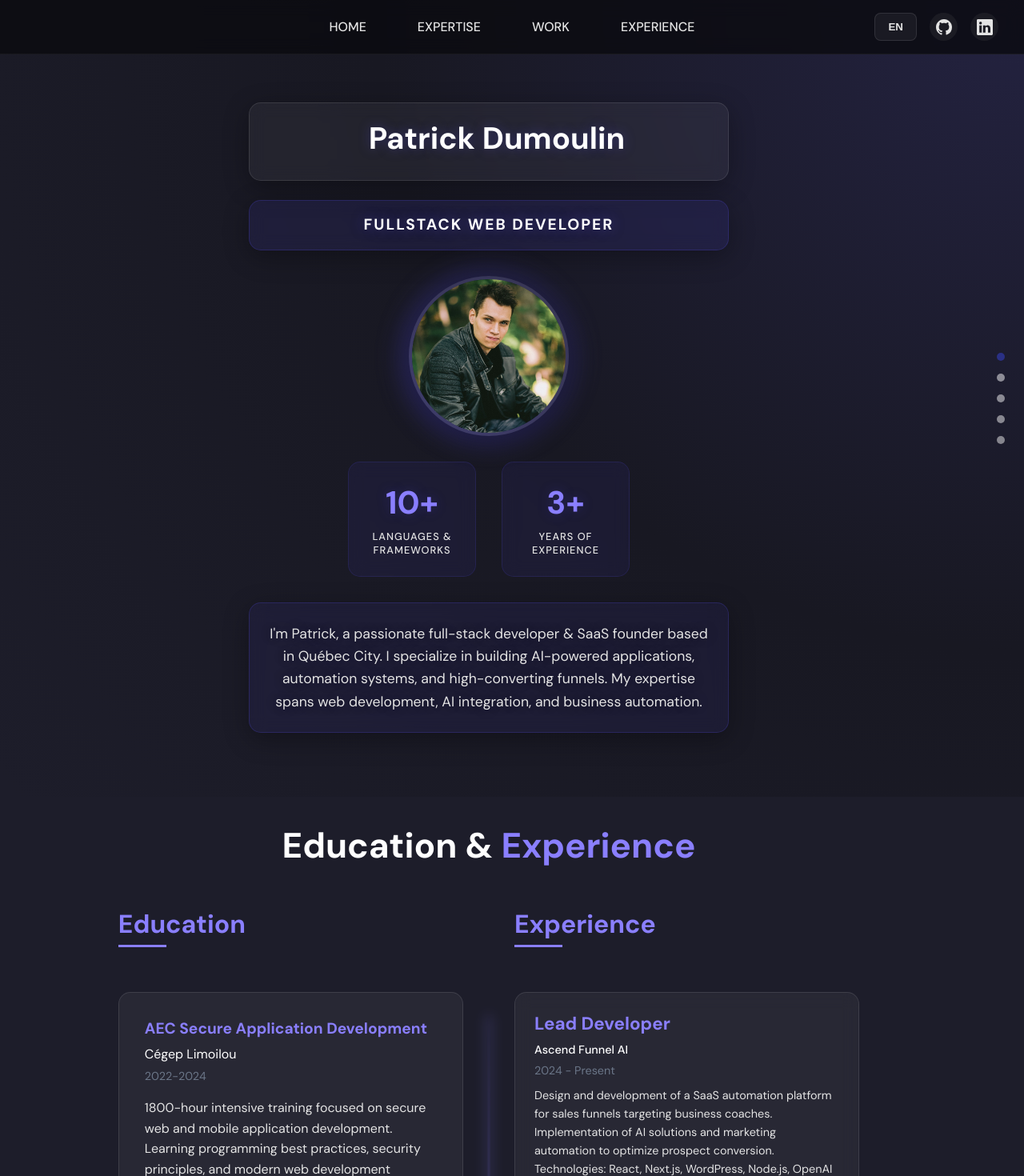
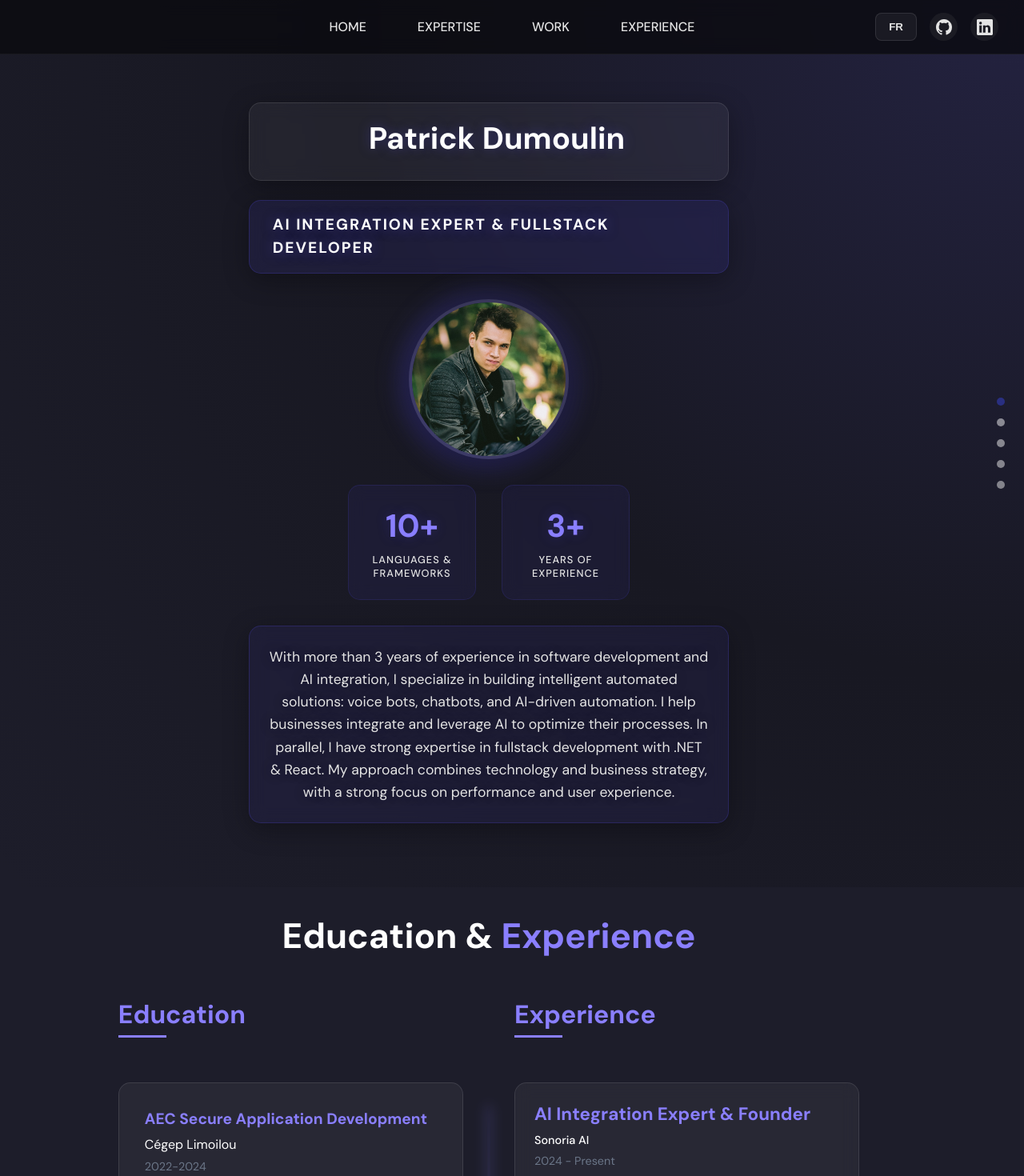
Before and after one commit to PatrickDumoulin/PortfolioDev2.0, a React (Create React App) app in the folder frontend_react/: page / in a window 1280 px wide. Shown: the top 1470 px of the page at 80% size. Built offline with nearby package versions, Linux system fonts and the light colour scheme.

Commit message:
Update personal profile with refined AI expertise and professional experience details

```diff
--- a/frontend_react/src/components/Navbar/Navbar.jsx
+++ b/frontend_react/src/components/Navbar/Navbar.jsx
@@ -50,7 +50,7 @@ const Navbar = () => {
 
       <div className="app__navbar-social">
         <button onClick={toggleLanguage} className="language-toggle">
-          {language === 'EN' ? 'EN' : 'FR'}
+          {language === 'EN' ? 'FR' : 'EN'}
         </button>
         <a href="https://github.com/yourusername" target="_blank" rel="noreferrer">
           <BsGithub />
--- a/frontend_react/src/container/Header/Header.jsx
+++ b/frontend_react/src/container/Header/Header.jsx
@@ -20,16 +20,17 @@ const translations = {
   EN: {
     title: "LANGUAGES & FRAMEWORKS",
     experience: "YEARS OF EXPERIENCE",
-    role: "FullStack Web Developer",
+    role: "AI Integration Expert & Fullstack Developer",
     founder: "Developer & Founder of 2 SaaS in AI & Automation",
-    bio: "I'm Patrick, a passionate full-stack developer & SaaS founder based in Québec City. I specialize in building AI-powered applications, automation systems, and high-converting funnels. My expertise spans web development, AI integration, and business automation."
+    bio: "With more than 3 years of experience in software development and AI integration, I specialize in building intelligent automated solutions: voice bots, chatbots, and AI-driven automation. I help businesses integrate and leverage AI to optimize their processes. In parallel, I have strong expertise in fullstack development with .NET & React. My approach combines technology and business strategy, with a strong focus on performance and user experience."
   },
   FR: {
     title: "LANGAGES & FRAMEWORKS",
     experience: "ANNÉES D'EXPÉRIENCE",
-    role: "Développeur Web FullStack",
+    role: "Expert en Intégration AI & Développeur Fullstack",
     founder: "Développeur & Fondateur de 2 SaaS en IA & Automation",
-    bio: "Je suis Patrick, un développeur full-stack passionné & fondateur de SaaS basé à Québec. Je me spécialise dans la création d'applications propulsées par l'IA, de systèmes d'automation et de tunnels de conversion performants. Mon expertise couvre le développement web, l'intégration d'IA et l'automatisation d'entreprise."
+    bio: "Avec plus de 3 ans d’expérience en développement logiciel et en intégration AI, je me spécialise dans la création de solutions automatisées intelligentes : voice bots, chatbots et automatisations AI. j’aide les entreprises à intégrer et exploiter l’AI pour optimiser leurs processus. En parallèle, je possède une solide expertise en développement fullstack .NET & React. Mon approche combine technologie et stratégie business, avec un fort focus sur la performance et l’expérience utilisateur"
+
   }
 };
 
--- a/frontend_react/src/container/Skills/Skills.jsx
+++ b/frontend_react/src/container/Skills/Skills.jsx
@@ -37,10 +37,10 @@ const translations = {
       title: "Experience",
       items: [
         {
-          name: "Lead Developer",
-          role: "Ascend Funnel AI",
+          name: "AI Integration Expert & Founder",
+          role: "Sonoria AI",
           period: "2024 - Present",
-          description: "Design and development of a SaaS automation platform for sales funnels targeting business coaches. Implementation of AI solutions and marketing automation to optimize prospect conversion. Technologies: React, Next.js, WordPress, Node.js, OpenAI API, Zapier."
+          description: "Development and integration of an AI Voice Bot for call automation and customer management in auto repair shops. Implementation of AI-powered chatbots & voice bots using OpenAI API, ElevenLabs, and Twilio. Business process automation through n8n, Zapier, and no-code/low-code integrations."
         },
         {
           name: "Software Developer",
@@ -92,10 +92,10 @@ const translations = {
       title: "Expérience",
       items: [
         {
-          name: "Développeur Principal",
-          role: "Ascend Funnel AI",
+          name: "Expert en Intégration AI & Fondateur ",
+          role: "Sonoria AI",
           period: "2024 - Présent",
-          description: "Conception et développement d'un SaaS d'automatisation des funnels de vente pour les coachs business. Implémentation d'une solution AI et automation marketing pour optimiser la conversion des prospects. Technologies : React, Next.js, WordPress, Node.js, OpenAI API, Zapier."
+          description: "Développement et intégration d’un AI Voice Bot pour l'automatisation des appels et la gestion client dans les garages. Mise en place de solutions chatbots & voice bots AI avec OpenAI API, ElevenLabs et Twilio. Automatisation des processus métier via n8n, Zapier et intégrations no-code/low-code."
         },
         {
           name: "Développeur Logiciel",
```
